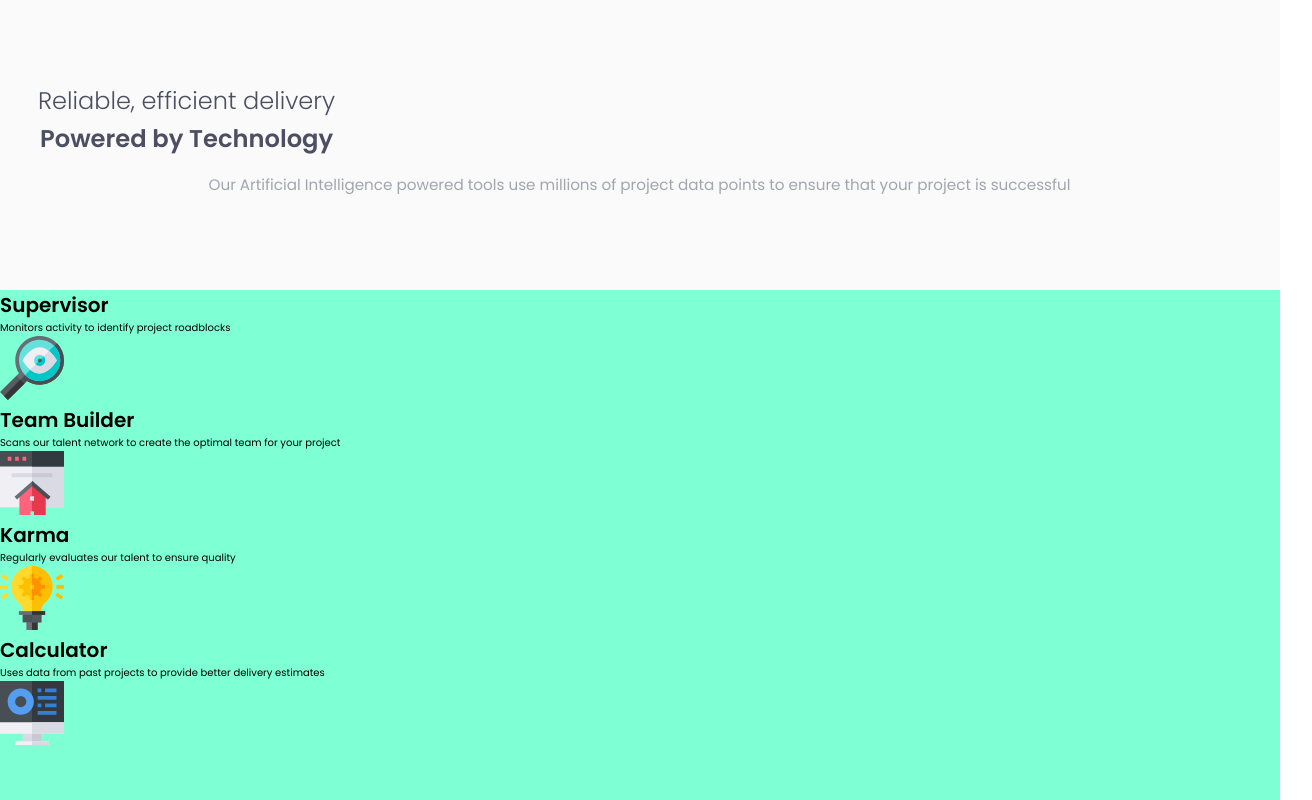
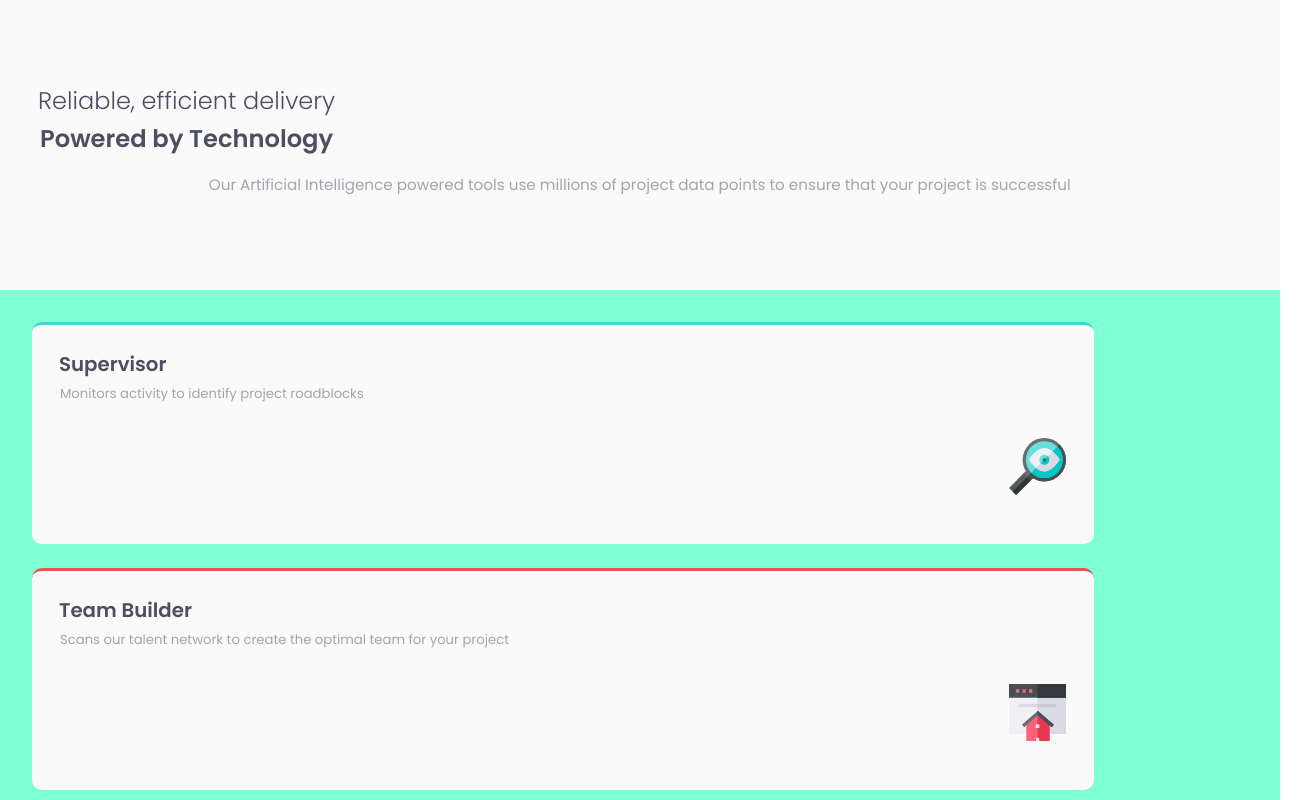
Before and after one commit to JCDMeira/four-card, a React (Create React App) app: page / in a window 1280 px wide. Shown: the top 800 px of the page, 1312 px wide, since content can reach past the window. Built offline with nearby package versions, Linux system fonts and the light colour scheme.

Commit message:
add: camponent cards and styles

```diff
--- a/src/App.css
+++ b/src/App.css
@@ -55,5 +55,17 @@ html {
   line-height: 25px;
   text-align: center;
   color: #a3a5ae;
-  margin: 1.6rem 0.7rem 0.9rem 0.6rem;
+  margin: 1.6rem 0.7rem 0.9rem 0.65rem;
 }
+
+.fieldCards {
+  width: 100%;
+  height: 102rem;
+  padding: 0.8rem 3.2rem 2.8rem 3.2rem;
+}
+
+.field1,
+.field2,
+.field3 {
+  width: 100vw;
+}
--- a/src/components/Card/index.jsx
+++ b/src/components/Card/index.jsx
@@ -1,8 +1,9 @@
 import React from 'react';
+import './style.css';
 
 function Card({ tittle, image, color, children }) {
   return (
-    <div className={`card ${color}`}>
+    <div className={`card color-${color}`}>
       <h1>{tittle}</h1>
       <p>{children}</p>
       <img src={image} alt="icone que descreve o campo card" />
--- a/src/components/Card/style.css
+++ b/src/components/Card/style.css
@@ -0,0 +1,47 @@
+.card {
+  width: 83%;
+  height: 22.2rem;
+  border-radius: 1rem;
+  margin-top: 2.4rem;
+  background: #fafafa;
+  padding: 2.4rem 2.7rem;
+}
+
+.card h1 {
+  font-weight: 600;
+  font-size: 19.8px;
+  line-height: 30px;
+  color: #4c4e61;
+}
+
+.card p {
+  font-weight: normal;
+  font-size: 13.2px;
+  line-height: 22px;
+  color: #a3a5ae;
+  margin-top: 0.4rem;
+  margin-left: 0.1rem;
+}
+
+.card img {
+  margin-top: 3.3rem;
+  margin-right: 0.1rem;
+  float: right;
+  height: 5.7rem;
+}
+
+.color-cyan {
+  border-top: 3px solid #45d3d3;
+}
+
+.color-red {
+  border-top: 3px solid #ea5353;
+}
+
+.color-orange {
+  border-top: 3px solid #fcaf4a;
+}
+
+.color-blue {
+  border-top: 3px solid #549ef2;
+}
```
